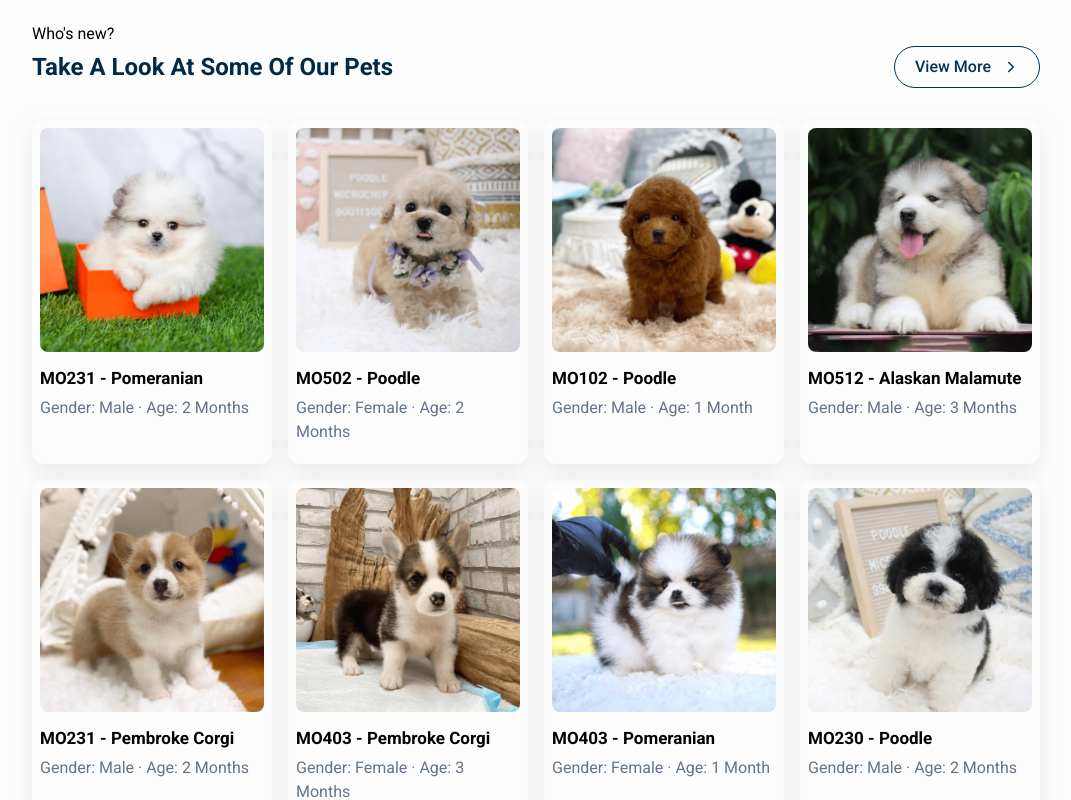
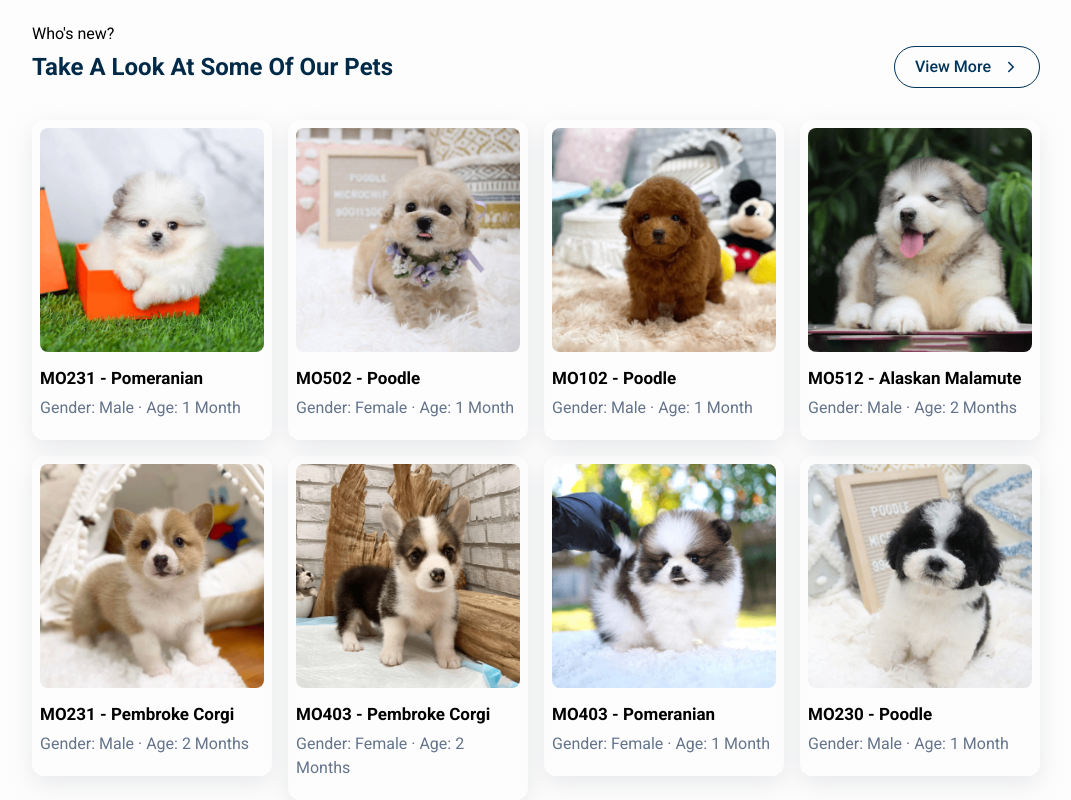
Before and after one commit to EleneQ/Monito---Pet-Adoption-Agency, a React (Vite) app: page / in a window 1280 px wide. Shown: the part 700-1500 px from the top of the page, without its empty margins (104-1175 px from the left). Built offline with nearby package versions, Linux system fonts and the light colour scheme.

Commit message:
implemented better dog age calculation

```diff
--- a/src/components/Button.jsx
+++ b/src/components/Button.jsx
@@ -11,7 +11,7 @@ function Button({
 }) {
   const classes = classNames(
     className,
-    "rounded-[60px] px-5 py-2 font-medium text-primary-blue-9",
+    "rounded-[60px] px-5 py-2 font-medium text-primary-blue-9 transition-all duration-200 ease-in-out",
     {
       "text-white bg-primary-blue-9 hover:bg-transparent hover:text-primary-blue-9 border-[1.5px] border-primary-blue-9 border-solid":
         primary,
--- a/src/components/Nav/NavLinks.jsx
+++ b/src/components/Nav/NavLinks.jsx
@@ -11,7 +11,7 @@ const NavLinkElement = ({ link, title }) => (
 );
 
 const NavLinks = () => {
-  const [isOpen, setIsOpen] = useState(false);
+  const [mobileNavIsOpen, setMobileNavIsOpen] = useState(false);
 
   return (
     <>
@@ -29,12 +29,12 @@ const NavLinks = () => {
       <div className="md:hidden flex flex-1 justify-end items-center">
         <MdOutlineMenuOpen
           className="w-[2rem] h-[2rem] cursor-pointer"
-          onClick={() => setIsOpen((prev) => !prev)}
+          onClick={() => setMobileNavIsOpen((prev) => !prev)}
         />
         <ul
           id="primary-navigation"
           className={`bg-white flex gap-4 flex-col items-center absolute top-[8rem] left-1/2 -translate-x-[50%] px-[3.5rem] pt-[3rem] pb-[2.5rem] min-w-[300px] rounded-xl shadow-2xl  ${
-            isOpen ? "flex" : "hidden"
+            mobileNavIsOpen ? "flex" : "hidden"
           }`}
         >
           {navLinks.map((nav, index) => (
--- a/src/pages/Home/DogsShowcase.jsx
+++ b/src/pages/Home/DogsShowcase.jsx
@@ -4,6 +4,7 @@ import { dogs } from "../../constants/data/dogInfo";
 import Card from "../../components/Card";
 import Button from "../../components/Button";
 import { IoIosArrowForward } from "react-icons/io";
+import { calcAge } from "../../utils/calcAge";
 
 const ViewMoreButton = ({ className }) => {
   return (
@@ -17,23 +18,7 @@ const ViewMoreButton = ({ className }) => {
 };
 
 const DogsShowcase = () => {
-  //calculate age by birthdate
-  const cachedAge = useMemo(
-    () => (birthdate) => {
-      const birthDate = new Date(birthdate);
-      const currentDate = new Date();
-
-      // Adjust age if the birthday hasn't occurred yet this year
-      if (currentDate.getMonth() > birthDate.getMonth()) {
-        const ageInMonths = currentDate.getMonth() - birthDate.getMonth();
-        return `${ageInMonths} month${ageInMonths > 1 ? "s" : ""}`;
-      }
-
-      const age = currentDate.getFullYear() - birthDate.getFullYear();
-      return `${age} years`;
-    },
-    []
-  );
+  const cachedAge = useMemo(() => calcAge, []);
 
   return (
     <section className="dogs-showcase | font-roboto capitalize padding-x max-width-center mt-12 md:mt-[4.5rem] flex flex-col md:block">
@@ -42,11 +27,13 @@ const DogsShowcase = () => {
         <h2 className="text-primary-blue-10 text-[1.2rem] sm:text-2xl font-bold">
           Take a look at some of our pets
         </h2>
+
         <ViewMoreButton className={"hidden sm:flex"} />
       </div>
       <div className="card__grid | grid gap-y-4 md:grid-y-6">
         {dogs.slice(0, 8).map((dog) => (
-          <Card key={dog.id}>
+          <Link key={dog.id} to={`/dogs/${dog.id}`}>
+            <Card>
               <div className="mb-4">
                 <img
                   className="max-w-full rounded-lg"
@@ -61,8 +48,10 @@ const DogsShowcase = () => {
                 <span>{`Age: ${cachedAge(dog.birthdate)}`}</span>
               </p>
             </Card>
+          </Link>
         ))}
       </div>
+
       <ViewMoreButton className={"more-btn-stretch mt-5 flex-1 sm:hidden"} />
     </section>
   );
--- /dev/null
+++ b/src/utils/calcAge.js
@@ -0,0 +1,27 @@
+export const calcAge = (birthdate) => {
+  const birthDate = new Date(birthdate);
+  const currentDate = new Date();
+
+  // Difference in milliseconds
+  const difference = currentDate - birthDate;
+
+  // Convert milliseconds to days
+  const days = Math.floor(difference / (1000 * 60 * 60 * 24));
+
+  if (days < 30) {
+    return `${days} day${days > 1 ? "s" : ""}`;
+  } else if (days < 365) {
+    const months = Math.floor(days / 30);
+    return `${months} month${months > 1 ? "s" : ""}`;
+  } else {
+    //calculate years, considering leap years
+    const years = Math.floor(days / 365);
+    const leapYearDays = Math.floor(years / 4);
+    const totalDaysInYears = years * 365 + leapYearDays;
+    if (totalDaysInYears <= days) {
+      return `${years} year${years > 1 ? "s" : ""}`;
+    } else {
+      return `${years - 1} year${years > 2 ? "s" : ""}`;
+    }
+  }
+};
```
Lines whose indentation alone changed are shown as unchanged.
